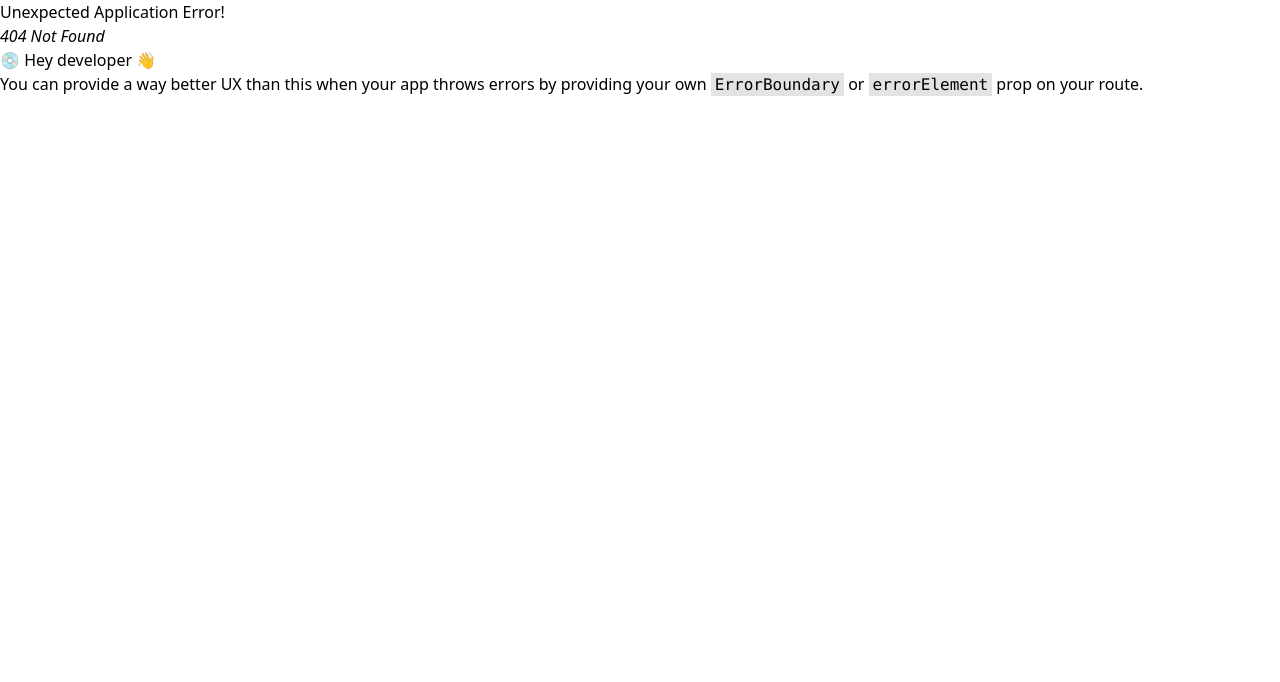
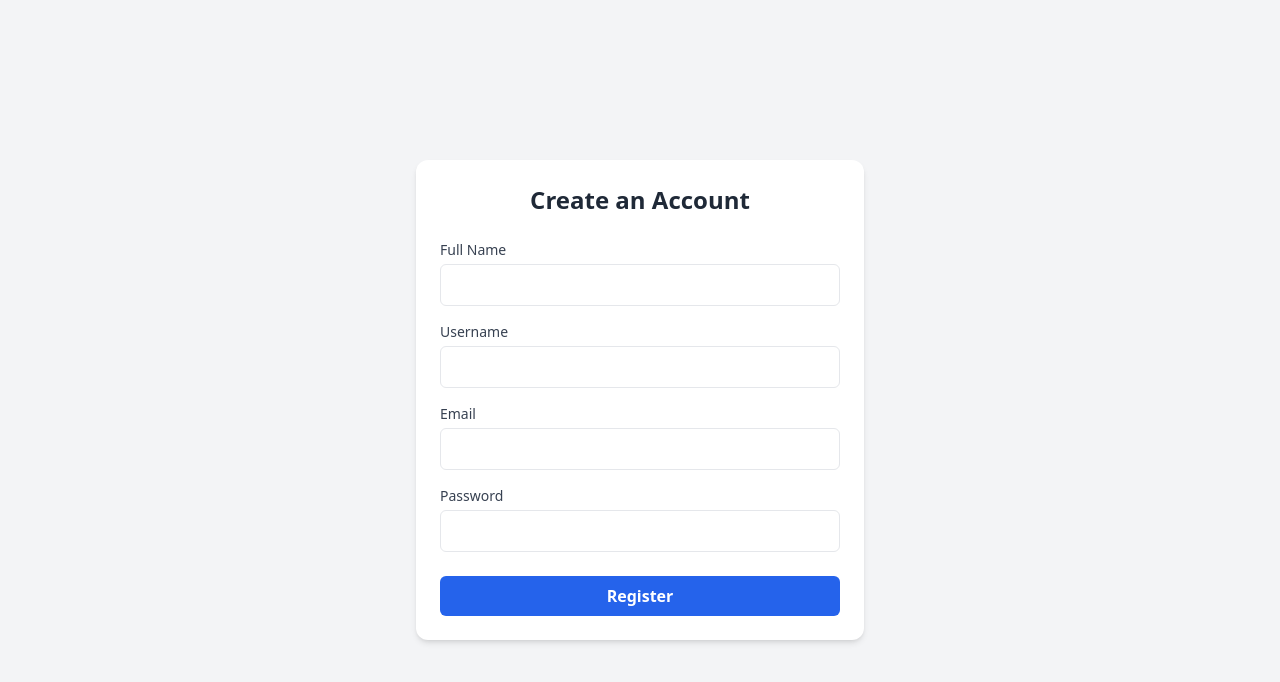
Before and after one commit to machalannewi/Airdrop-Checker, a React (Vite) app in the folder dashboard-app/: page /register in a window 1280 px wide. Before the commit this address had no page. Shown: the top 682 px of the page. Built offline with nearby package versions, Linux system fonts and the light colour scheme.

Commit message:
Add Register logic

```diff
--- a/dashboard-app/src/User/components/Login.jsx
+++ b/dashboard-app/src/User/components/Login.jsx
@@ -67,6 +67,21 @@ const Login = () => {
             required
           />
         </label>
+        <div className="flex items-center justify-between mb-4">
+          <label className="flex items-center">
+            <input type="checkbox" className="mr-2" />
+            Remember me
+          </label>
+          <a href="#" className="text-sm text-[#E07A5F] hover:underline">
+            Forgot password?
+          </a>
+        </div>
+        <p className="text-sm text-gray-400 mb-4">
+          Don't have an account?{" "}
+          <a href="register" className="text-[#E07A5F] hover:underline">
+            Register
+          </a>
+        </p>
 
         <button
           type="submit"
--- /dev/null
+++ b/dashboard-app/src/User/components/Register.jsx
@@ -0,0 +1,133 @@
+import React, { useState } from 'react';
+
+const Register = () => {
+  const [formData, setFormData] = useState({
+    fullname: '',
+    username: '',
+    email: '',
+    password: '',
+  });
+
+  const [message, setMessage] = useState(null);
+  const [error, setError] = useState(null);
+  const [loading, setLoading] = useState(false);
+
+  const handleChange = (e) =>
+    setFormData({ ...formData, [e.target.name]: e.target.value });
+
+  const handleSubmit = async (e) => {
+    e.preventDefault();
+    setLoading(true);
+    setError(null);
+    setMessage(null);
+
+    try {
+      const res = await fetch('https://server-4vul.onrender.com/api/auth/signup', {
+        method: 'POST',
+        headers: {
+          'Content-Type': 'application/json',
+        },
+        body: JSON.stringify(formData),
+      });
+
+      const data = await res.json();
+
+      if (res.ok) {
+        setMessage('Registration successful. You can now log in.');
+        setFormData({ fullname: '', username: '', email: '', password: '' });
+      } else {
+        setError(data.message || 'Registration failed');
+      }
+    } catch (err) {
+      setError('Server error. Please try again.');
+    } finally {
+      setLoading(false);
+    }
+  };
+
+  return (
+    <div className="min-h-screen flex items-center justify-center bg-gray-100 dark:bg-gray-900 px-4">
+      <form
+        onSubmit={handleSubmit}
+        className="bg-white dark:bg-gray-800 p-6 rounded-xl shadow-md w-full max-w-md"
+      >
+        <h2 className="text-2xl font-bold text-center text-gray-800 dark:text-white mb-6">
+          Create an Account
+        </h2>
+
+        {message && (
+          <p className="mb-4 text-green-600 bg-green-100 p-2 rounded">{message}</p>
+        )}
+        {error && (
+          <p className="mb-4 text-red-600 bg-red-100 p-2 rounded">{error}</p>
+        )}
+
+        <div className="mb-4">
+          <label className="block text-sm font-medium text-gray-700 dark:text-gray-300">
+           Full Name
+          </label>
+          <input
+            type="text"
+            name="fullname"
+            value={formData.fullname}
+            onChange={handleChange}
+            required
+            className="mt-1 w-full px-3 py-2 border rounded-md dark:bg-gray-700 dark:text-white focus:outline-none focus:ring focus:ring-blue-400"
+          />
+        </div>
+
+        <div className="mb-4">
+          <label className="block text-sm font-medium text-gray-700 dark:text-gray-300">
+           Username
+          </label>
+          <input
+            type="text"
+            name="username"
+            value={formData.username}
+            onChange={handleChange}
+            required
+            className="mt-1 w-full px-3 py-2 border rounded-md dark:bg-gray-700 dark:text-white focus:outline-none focus:ring focus:ring-blue-400"
+          />
+        </div>
+
+        <div className="mb-4">
+          <label className="block text-sm font-medium text-gray-700 dark:text-gray-300">
+            Email
+          </label>
+          <input
+            type="email"
+            name="email"
+            value={formData.email}
+            onChange={handleChange}
+            required
+            className="mt-1 w-full px-3 py-2 border rounded-md dark:bg-gray-700 dark:text-white focus:outline-none focus:ring focus:ring-blue-400"
+          />
+        </div>
+
+        <div className="mb-6">
+          <label className="block text-sm font-medium text-gray-700 dark:text-gray-300">
+            Password
+          </label>
+          <input
+            type="password"
+            name="password"
+            value={formData.password}
+            onChange={handleChange}
+            required
+            className="mt-1 w-full px-3 py-2 border rounded-md dark:bg-gray-700 dark:text-white focus:outline-none focus:ring focus:ring-blue-400"
+          />
+        </div>
+
+        <button
+          type="submit"
+          disabled={loading}
+          className="w-full bg-blue-600 hover:bg-blue-700 text-white font-semibold py-2 rounded-md transition"
+        >
+          {loading ? 'Registering...' : 'Register'}
+        </button>
+      </form>
+    </div>
+  );
+};
+
+export default Register;
--- a/dashboard-app/src/main.jsx
+++ b/dashboard-app/src/main.jsx
@@ -5,6 +5,7 @@ import './index.css'
 import App from './App.jsx'
 import UserDashboardLayout from './User/components/Header'
 import Login from './User/components/Login.jsx'
+import Register from './User/components/Register.jsx'
 
 // 1. Create the router configuration
 const router = createBrowserRouter([
@@ -14,7 +15,8 @@ const router = createBrowserRouter([
     children: [
         { index: true, element: <Login /> },
         { path: 'dashboard', element: <UserDashboardLayout /> },
-        { path: 'login', element: <Login /> }
+        { path: 'login', element: <Login /> },
+        { path: 'register', element: <Register /> },
     ],
   }
 ])
```
